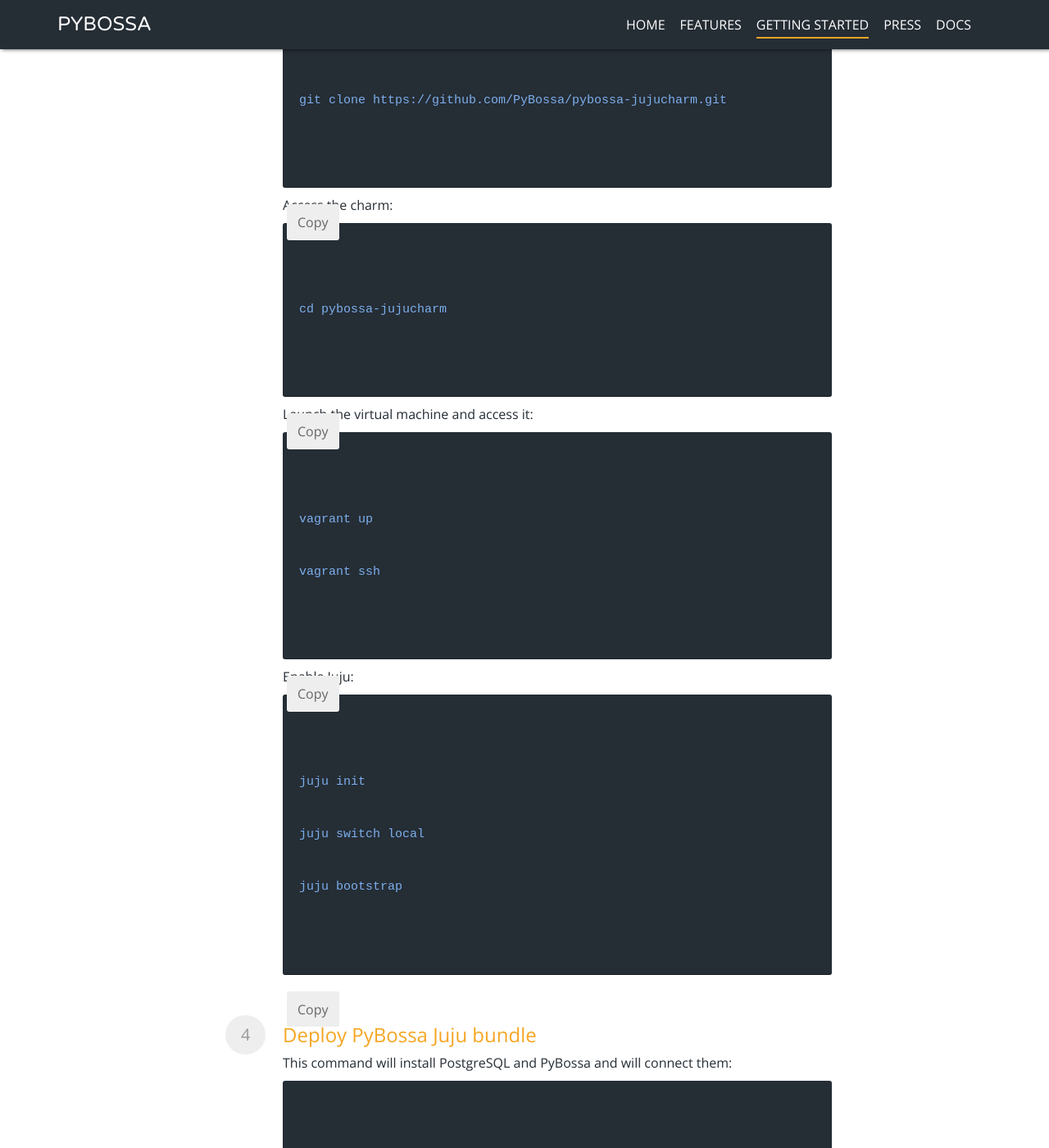
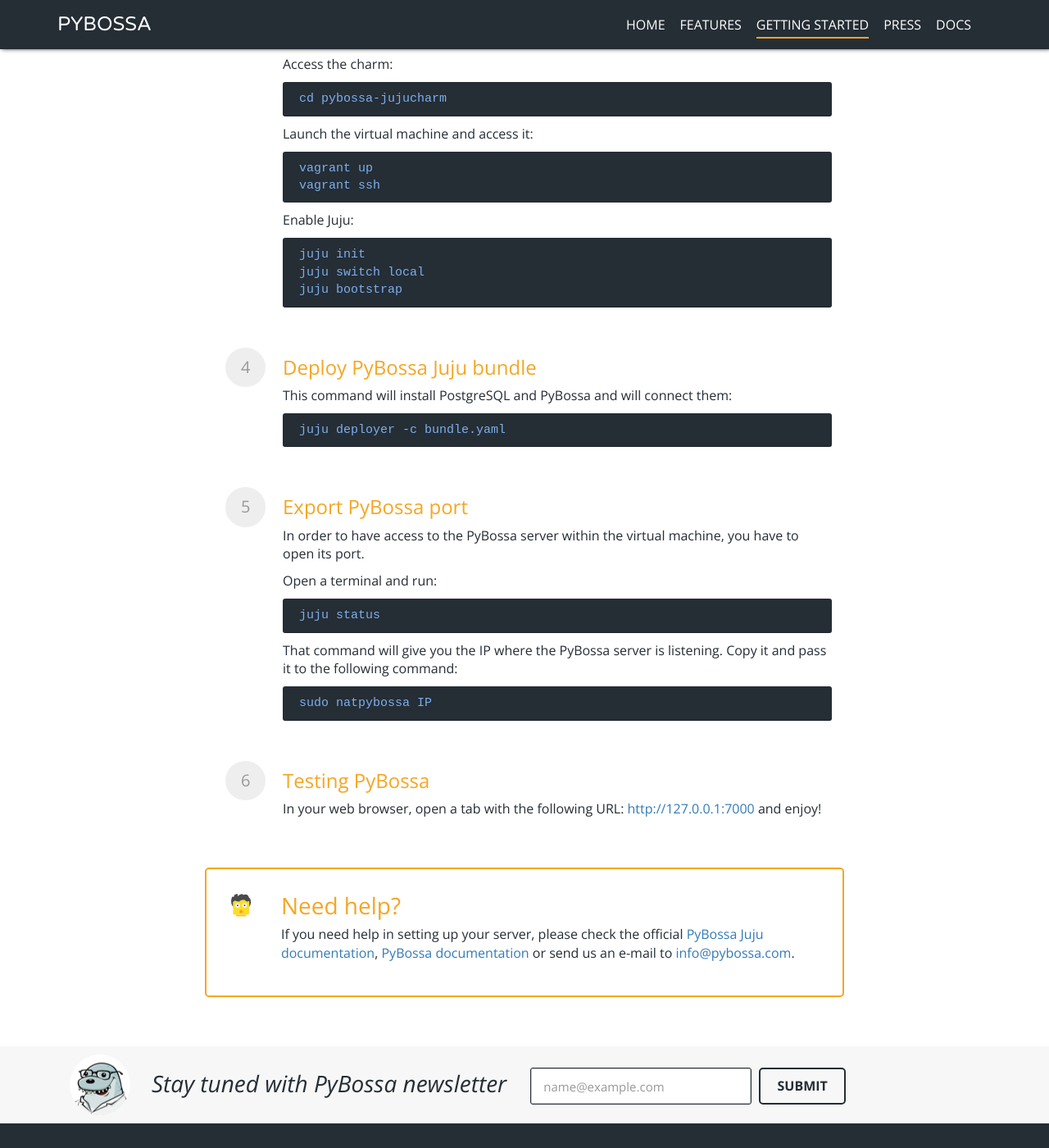
Before and after one commit to Scifabric/pybossa.github.io, a Jekyll site: the page built from getting-started/index.html, in a window 1280 px wide and 1400 px high, scrolled down 814 px. Shown: the whole window at 82% size. Built offline with Jekyll 4.4.1, drawn with Linux system fonts in a browser that asks for light colours; nearby versions of some CDN libraries; Markdown is read by kramdown in place of the engine named in the settings.

Commit message:
polished broken design, removed copy button

```diff
--- a/getting-started/index.html
+++ b/getting-started/index.html
@@ -37,64 +37,33 @@
                     <li>
                     <h3>Install PyBossa Juju charm</h3>
                     <p>Open a terminal and run:</p>
-                    <kbd>
-                        <ul>
-                            <li id="juju-charm" name="id">git clone https://github.com/PyBossa/pybossa-jujucharm.git</li>
-                        </ul>
-                    </kbd>
-                    <a href="#" data-clipboard-target="juju-charm" class="copy-button">Copy</a>
+                    <kbd>git clone https://github.com/PyBossa/pybossa-jujucharm.git</kbd>
+                    <!-- <a href="#" data-clipboard-target="juju-charm" class="copy-button">Copy</a> -->
                     <p>Access the charm:</p>
-                    <kbd>
-                        <ul>
-                            <li id="juju-charm-2" name="id">cd pybossa-jujucharm</li>
-                        </ul>
-                    </kbd>
-                    <a href="#" data-clipboard-target="juju-charm-2" class="copy-button">Copy</a>
+                    <kbd>cd pybossa-jujucharm</kbd>
+                    <!-- <a href="#" data-clipboard-target="juju-charm-2" class="copy-button">Copy</a> -->
                     <p>Launch the virtual machine and access it:</p>
-                    <kbd>
-                        <ul>
-                            <li id="juju-charm-3" name="id">vagrant up</li>
-                            <li id="juju-charm-3" name="id">vagrant ssh</li>
-                        </ul>
-                    </kbd>
-                    <a href="#" data-clipboard-target="juju-charm-3" class="copy-button">Copy</a>
+                    <pre>vagrant up<br>vagrant ssh</pre>
+                    <!-- <a href="#" data-clipboard-target="juju-charm-3" class="copy-button">Copy</a> -->
                     <p>Enable Juju:</p>
-                    <kbd>
-                        <ul>
-                            <li id="juju-charm-4" name="id">juju init</li>
-                            <li id="juju-charm-4" name="id">juju switch local</li>
-                            <li id="juju-charm-4" name="id">juju bootstrap</li>
-                        </ul>
-                    </kbd>
-                    <a href="#" data-clipboard-target="juju-charm-4" class="copy-button">Copy</a>
+                    <kbd>juju init<br>juju switch local<br>juju bootstrap</kbd>
+                    <!-- <a href="#" data-clipboard-target="juju-charm-4" class="copy-button">Copy</a> -->
                     </li>
                     <li>
                     <h3>Deploy PyBossa Juju bundle</h3>
                     <p>This command will install PostgreSQL and PyBossa and will connect them:</p>
-                    <kbd>
-                        <ul>
-                            <li id="juju-deployer" name="id">juju deployer -c bundle.yaml</li>
-                        </ul>
-                    </kbd>
-                    <a href="#" data-clipboard-target="juju-deployer" class="copy-button">Copy</a>
+                    <kbd>juju deployer -c bundle.yaml</kbd>
+                    <!-- <a href="#" data-clipboard-target="juju-deployer" class="copy-button">Copy</a> -->
                     </li>
                     <li>
                     <h3>Export PyBossa port</h3>
                     <p>In order to have access to the PyBossa server within the virtual machine, you have to open its port.</p>
                     <p>Open a terminal and run:</p>
-                    <kbd>
-                        <ul>
-                            <li id="juju-status" name="id">juju status</li>
-                        </ul>
-                    </kbd>
-                    <a href="#" data-clipboard-target="juju-status" class="copy-button">Copy</a>
+                    <kbd>juju status</kbd>
+                    <!-- <a href="#" data-clipboard-target="juju-status" class="copy-button">Copy</a> -->
                     <p>That command will give you the IP where the PyBossa server is listening. Copy it and pass it to the following command:</p>
-                    <kbd>
-                        <ul>
-                            <li id="juju-nat" name="id">sudo natpybossa IP</li>
-                        </ul>
-                    </kbd>
-                    <a href="#" data-clipboard-target="juju-nat" class="copy-button">Copy</a>
+                    <kbd>sudo natpybossa IP</kbd>
+                    <!-- <a href="#" data-clipboard-target="juju-nat" class="copy-button">Copy</a> -->
                     </li>
                     <li>
                     <h3>Testing PyBossa</h3>
```
